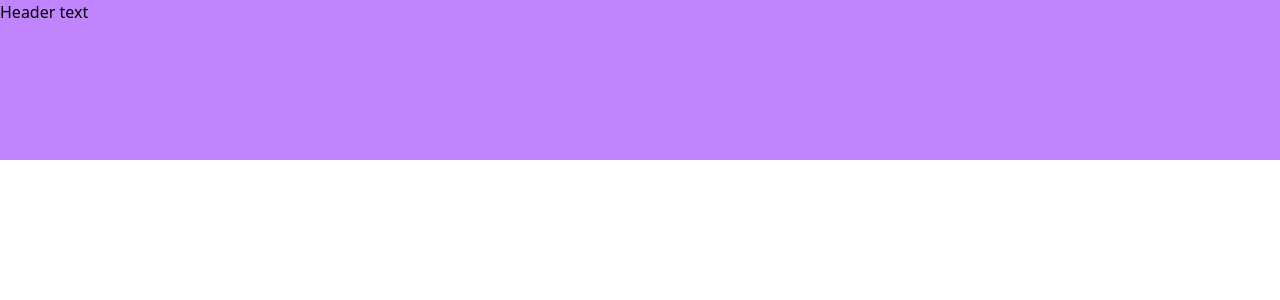
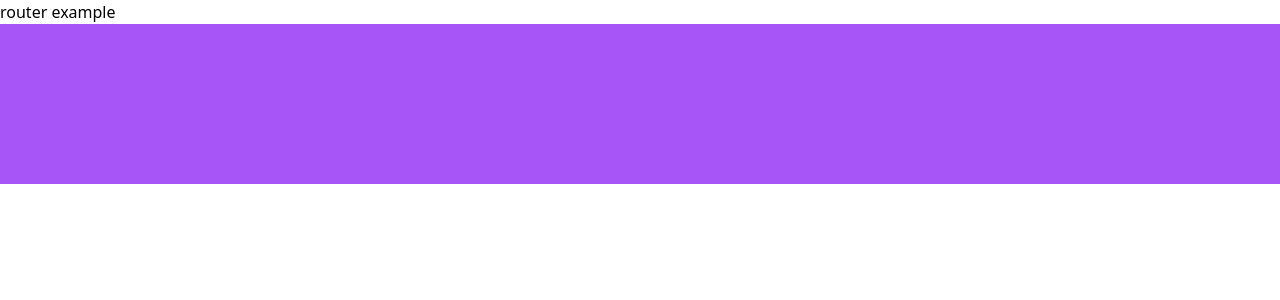
Before and after one commit to ArniLollipop/Arni-Edil, a Vue app: page / in a window 1280 px wide. Shown: the top 300 px of the page. Built offline with nearby package versions, Linux system fonts and the light colour scheme.

Commit message:
connect router

```diff
--- a/src/App.vue
+++ b/src/App.vue
@@ -1,17 +1,16 @@
 <template>
   <div id = "App">
-    <Header></Header>
+    <h1>router example</h1>
+    <div>
+      <router-view/>
+    </div>
   </div>
 </template>
 
 <script>
-import Header from '@/components/header.vue'
 
 export default {
-  name: 'App',
-  components: {
-    Header
-  }
+
 }
 </script>
 
--- a/src/components/header.vue
+++ /dev/null
@@ -1,7 +0,0 @@
-<template>
-  <header class = "h-40 w-full bg-purple-400 ">Header text</header>
-</template>
-
-<script>
-
-</script>
--- /dev/null
+++ b/src/pages/About.vue
@@ -0,0 +1,10 @@
+<template>
+  <header class = "h-40 w-full bg-green-500">
+
+  </header>
+</template>
+<script>
+  export default{
+
+  }
+</script>
--- /dev/null
+++ b/src/pages/Home.vue
@@ -0,0 +1,11 @@
+<template>
+  <header class = "h-40 w-full bg-purple-500">
+
+  </header>
+</template>
+
+<script>
+  export default{
+
+  }
+</script>
--- /dev/null
+++ b/src/router.js
@@ -0,0 +1,11 @@
+import { createRouter, createWebHashHistory } from 'vue-router'
+import Home from './pages/Home.vue'
+import About from './pages/About.vue'
+
+export default createRouter({
+  history: createWebHashHistory(),
+  routes: [
+    {path: '/', component: Home , alias: '/'},
+    {path: '/about', component: About},
+  ]
+})
```
Also changed, not shown: src/main.js (+5 -2 lines), src/second_page.vue (deleted).
